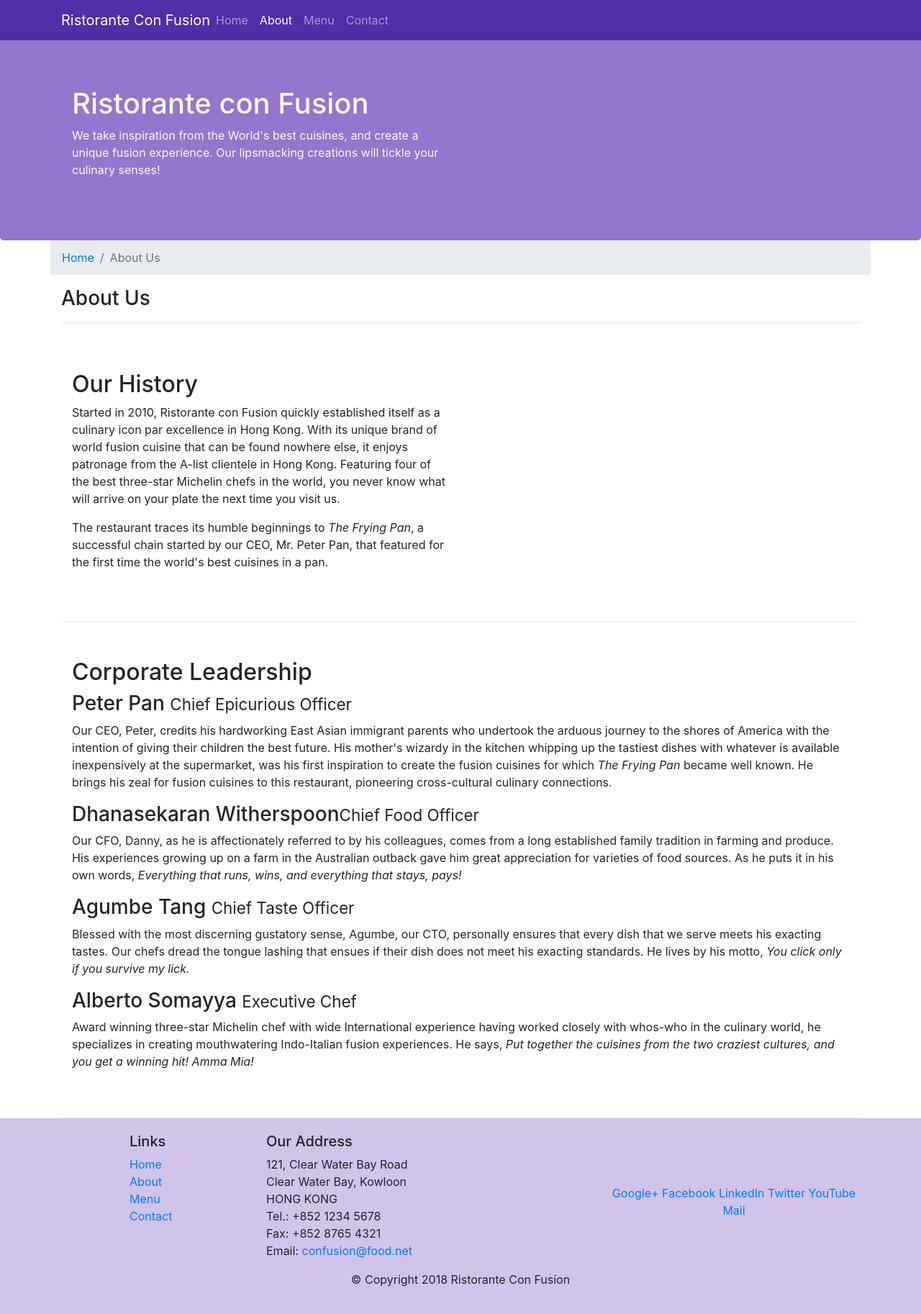
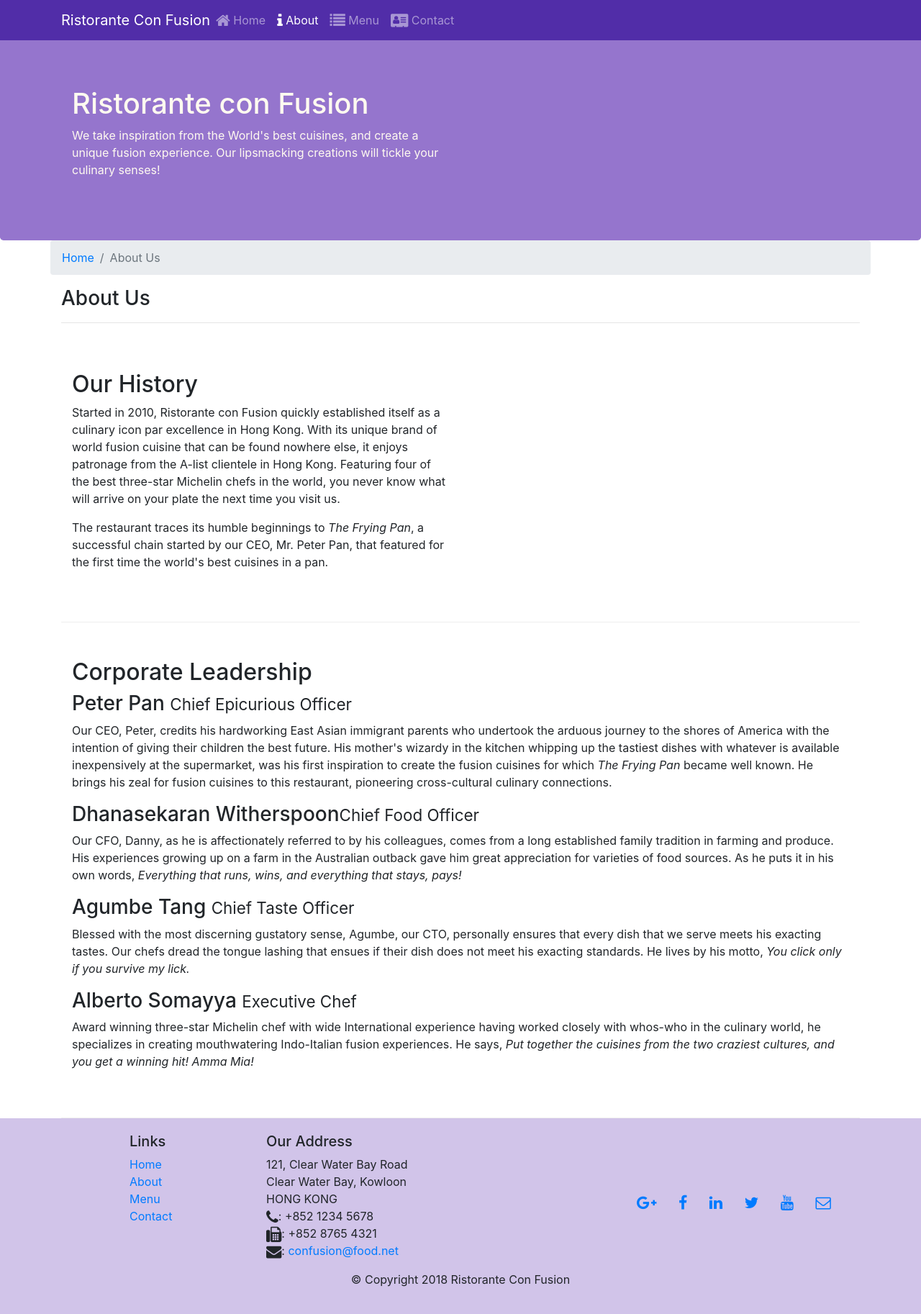
Before and after one commit to mehulgithub-1903/Rest-WEBSITE, a website: page aboutus.html in a window 1280 px wide. Shown: the whole page at 72% size. Drawn offline with nearby package versions, Linux system fonts and the light colour scheme.

Commit message:
icon fonts

```diff
--- a/aboutus.html
+++ b/aboutus.html
@@ -8,8 +8,10 @@
 
   <!-- Bootstrap CSS -->
   <link rel="stylesheet" href="node_modules/bootstrap/dist/css/bootstrap.min.css">
- <link rel="stylesheet" href="css/styles.css">
-    <title>Ristorante Con Fusion: About Us</title>
+  <link rel="stylesheet" href="css/styles.css">
+  <link rel="stylesheet" href="node_modules/font-awesome/css/font-awesome.min.css">
+  <link rel="stylesheet" href="node_modules/bootstrap-social/bootsrap-social.css">
+  <title>Ristorante Con Fusion: About Us</title>
 
 </head>
 
@@ -23,10 +25,10 @@
       <a class="navbar-brand mr-auto" href="./index.html">Ristorante Con Fusion</a>
       <div class="collapse navbar-collapse" id="Navbar">
         <ul class="navbar-nav mr-auto">
-         <li class="nav-item"><a class="nav-link" href="./index.html">Home</a></li>
-         <li class="nav-item  active"><a class="nav-link" href="./aboutus.html">About</a></li>
-         <li class="nav-item"><a class="nav-link" href="#">Menu</a></li>
-         <li class="nav-item"><a class="nav-link" href="#">Contact</a></li>
+          <li class="nav-item"><a class="nav-link" href="./index.html"><span class="fa fa-home fa-lg"></span> Home</a></li>
+          <li class="nav-item active"><a class="nav-link" href="http://localhost:3000/aboutus.html"><span class="fa fa-info fa-lg"></span> About</a></li>
+          <li class="nav-item"><a class="nav-link" href="#"><span class="fa fa-list fa-lg"></span> Menu</a></li>
+          <li class="nav-item"><a class="nav-link" href="#"><span class="fa fa-address-card fa-lg"></span> Contact</a></li>
         </ul>
      </div>
 
@@ -103,19 +105,19 @@
 		              121, Clear Water Bay Road<br>
 		              Clear Water Bay, Kowloon<br>
 		              HONG KONG<br>
-		              Tel.: +852 1234 5678<br>
-		              Fax: +852 8765 4321<br>
-		              Email: <a href="mailto:confusion@food.net">confusion@food.net</a>
+                  <span class="fa fa-phone fa-lg"></span>:  +852 1234 5678<br>
+		              <span class="fa fa-fax fa-lg"></span>:  +852 8765 4321<br>
+		              <span class="fa fa-envelope fa-lg"></span>:  <a href="mailto:confusion@food.net">confusion@food.net</a>
 		           </address>
                 </div>
                 <div class="col-12 col-sm-4 align-self-center">
                     <div class="text-center">
-                        <a href="http://google.com/+">Google+</a>
-                        <a href="http://www.facebook.com/profile.php?id=">Facebook</a>
-                        <a href="http://www.linkedin.com/in/">LinkedIn</a>
-                        <a href="http://twitter.com/">Twitter</a>
-                        <a href="http://youtube.com/">YouTube</a>
-                        <a href="mailto:">Mail</a>
+                      <a class="btn btn-social-icon btn-google" href="http://google.com/+"><i class="fa fa-google-plus fa-lg"></i></a>
+                      <a class="btn btn-social-icon btn-facebook" href="http://www.facebook.com/profile.php?id="><i class="fa fa-facebook fa-lg"></i></a>
+                      <a class="btn btn-social-icon btn-linkedin" href="http://www.linkedin.com/in/"><i class="fa fa-linkedin fa-lg"></i></a>
+                      <a class="btn btn-social-icon btn-twitter" href="http://twitter.com/"><i class="fa fa-twitter fa-lg"></i></a>
+                      <a class="btn btn-social-icon btn-youtube" href="http://youtube.com/"><i class="fa fa-youtube fa-lg"></i></a>
+                      <a class="btn btn-social-icon" href="mailto:"><i class="fa fa-envelope-o fa-lg"></i></a>
                     </div>
                 </div>
            </div>
--- a/css/styles.css
+++ b/css/styles.css
@@ -33,3 +33,6 @@
 .navbar-dark{
   background-color: #512DA8;
 }
+.fa{
+  border-radius: 50%;
+}
--- a/package.json
+++ b/package.json
@@ -15,6 +15,8 @@
   },
   "dependencies": {
     "bootstrap": "^4.0.0",
+    "bootstrap-social": "^5.1.1",
+    "font-awesome": "^4.7.0",
     "jquery": "^3.3.1",
     "popper.js": "^1.12.9"
   }
```
Also changed, not shown: index.html (+15 -13 lines), 1 other file.
